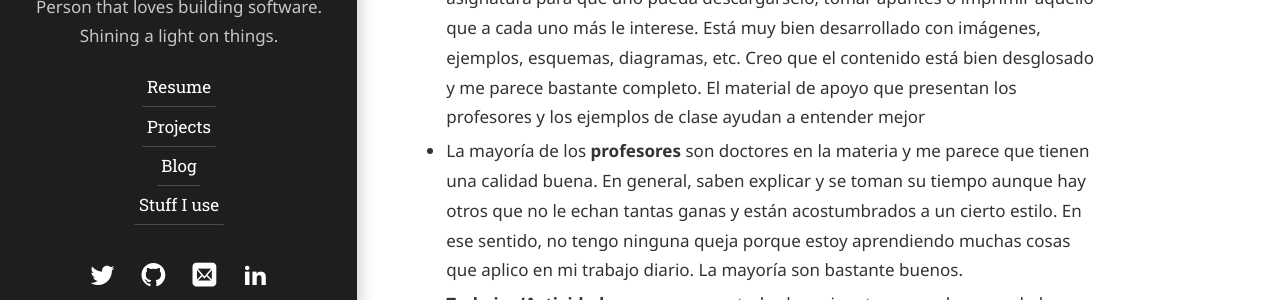
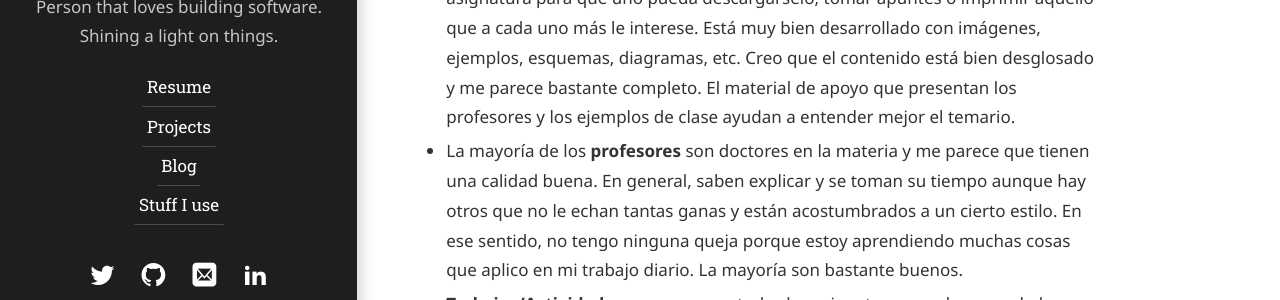
Before and after one commit to dprol/dprol.github.io, a Jekyll site: the page built from hydejack/_posts/2021-07-04-uoc-unir.md, in a window 1280 px wide and 900 px high, scrolled down 1698 px. Shown: the part 393-693 px from the top of the window. Built offline with Jekyll 4.4.1, drawn with Linux system fonts in a browser that asks for light colours; some web fonts are replaced; some of the changed text lies outside the part shown.

Commit message:
Update 2021-07-04-uoc-unir.md

```diff
--- a/hydejack/_posts/2021-07-04-uoc-unir.md
+++ b/hydejack/_posts/2021-07-04-uoc-unir.md
@@ -15,7 +15,7 @@ No soy amigo de los atajos. Yo soy de la idea de que aprender sólidamente los f
 
 - **Seguimiento del tutor personal**: tengo tutorías bisemanales y soporte diario por correo interno con mi tutor. Este tutor me va guiando en el estudio de las asignaturas y en la planificación del trabajo. Trato serio y cercano.
 - **Clases online en directo en horarios de mañana y tarde** diseñadas con chat para interactuar en tiempo real con el profesor para preguntas puntuales. Es obligatorio asistir a dos encuentros por cada materia al cuatrimestre. Se puede ver de forma síncrona porque las clases quedan grabadas. Algunos formatos de vídeo de los profesores podrían explotarse más y se podría mejorar el audio en algunos casos. Al estar desde sus casas o en una oficina, a veces la iluminación o la cámara no es de muy buena calidad y se pierde esa experiencia de pagar una universidad privada. Las presentaciones, en cambio, sí me parecen de calidad, con un estilo de diseño unificado entre profesores. Hay asignaturas específicas que se prestan a clases con mayor creatividad (uso de tablet, mostrar una aplicación, etc). Para sacarles el mayor provecho a estas clases en vivo es recomendable asistir, interactuar con el profesor con tus dudas puntuales e incluso retroalimentarse con los demás estudiantes pero si en algún momento no tienes el tiempo puedes consultar las clases grabadas. De hecho, que el material esté grabado ayuda a repasar de cara al examen.
-- **Carga elevada de trabajo y estudio**: cada asignatura tiene **mucha documentación y cantidad de contenido** (mínimo 10 temas por asignatura), lo que me obliga a estudiar con mucha antelación para el examen teórico, por lo que tienes que organizarte y leerlo todo con tiempo, además de tomar apuntes durante todo el periodo. El material lo cuelgan todo en la plataforma al inicio de la asignatura para que uno pueda descargárselo, tomar apuntes o imprimir aquello que a cada uno más le interese. Está muy bien desarrollado con imágenes, ejemplos, esquemas, diagramas, etc. Creo que el contenido está bien desglosado y me parece bastante completo. El material de apoyo que presentan los profesores y los ejemplos de clase ayudan a entender mejor
+- **Carga elevada de trabajo y estudio**: cada asignatura tiene **mucha documentación y cantidad de contenido** (mínimo 10 temas por asignatura), lo que me obliga a estudiar con mucha antelación para el examen teórico, por lo que tienes que organizarte y leerlo todo con tiempo, además de tomar apuntes durante todo el periodo. El material lo cuelgan todo en la plataforma al inicio de la asignatura para que uno pueda descargárselo, tomar apuntes o imprimir aquello que a cada uno más le interese. Está muy bien desarrollado con imágenes, ejemplos, esquemas, diagramas, etc. Creo que el contenido está bien desglosado y me parece bastante completo. El material de apoyo que presentan los profesores y los ejemplos de clase ayudan a entender mejor el temario.
 - La mayoría de los **profesores** son doctores en la materia y me parece que tienen una calidad buena. En general, saben explicar y se toman su tiempo aunque hay otros que no le echan tantas ganas y están acostumbrados a un cierto estilo. En ese sentido, no tengo ninguna queja porque estoy aprendiendo muchas cosas que aplico en mi trabajo diario. La mayoría son bastante buenos.
 - **Trabajos/Actividades en grupo**: en todas las asignaturas que he cursado he tenido que trabajar en una actividad por grupos formados por nosotros mismos o aleatorios. En informática se pueden elegir los compañeros siempre. Eso evita tener compañeros poco serios que no le ponen esfuerzo en las entregas. En su mayor parte mis compañeros son muy esforzados. El perfil de mis compañeros suele ser adulto, con experiencia laboral y, sobre todo, unas ganas tremendas de aprender y de superarse, cualidades que facilitan mucho trabajar con ellos.
 - **Discord**: se hace _networking_ entre estudiantes de toda España y se resuelven dudas en grupos de Discord por asignaturas.
```
